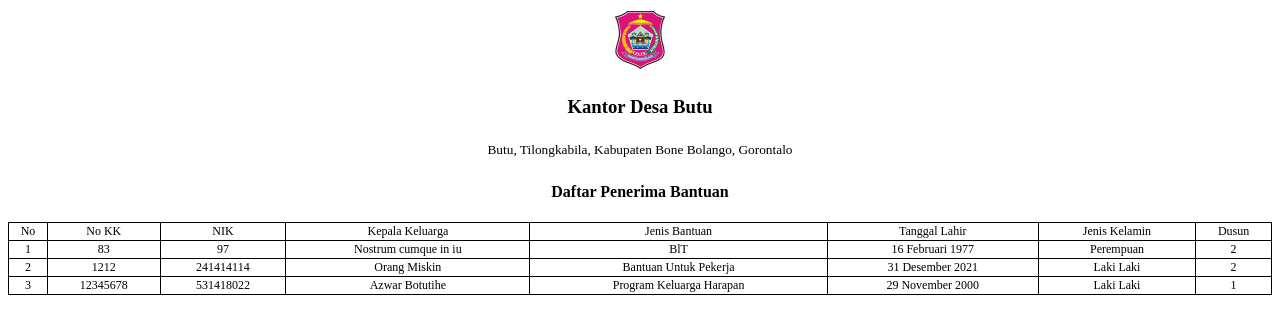
After one commit to wayosu/new-simkbs, a PHP site: page /SIMKBS/app/print/template_penerima_bantuan.php in a window 1280 px wide. The commit adds this page. Shown: the top 334 px of the page. Run offline with PHP 8.4, Linux system fonts and the light colour scheme; data comes from the database, SQL or seed files in the repository.

Commit message:
Tambahan Data Bantuan

```diff
--- a/app/function/function_bantuan.php
+++ b/app/function/function_bantuan.php
@@ -71,6 +71,12 @@ function tampil_penerima($mysqli){
         <td><?= tgl_indo($row_peneriama['TGL_LHR']) ?></td>
         <td><?= $row_peneriama['JK'] == '1' ? 'Laki Laki' : 'Perempuan'; ?></td>
         <td><?= $row_peneriama['DSN'] ?></td>
+        <td>
+        <form action="" method="post">
+            <input type="hidden" name="nik" value="<?= $row_peneriama['NIK'] ?>">
+            <button name="hapus_daftar" class="btn btn-danger btn-xs"><i class="fas fa-trash"></i> Hapus Dari Daftar</button>
+        </form>
+        </td>
     </tr>
    <?php
    }
--- /dev/null
+++ b/app/print/template_penerima_bantuan.php
@@ -0,0 +1,118 @@
+<?php require_once '../koneksi.php'; ?>
+<?php
+    function tgl_indo($tanggal)
+    {
+        $bulan = array(
+            1 =>   'Januari',
+            'Februari',
+            'Maret',
+            'April',
+            'Mei',
+            'Juni',
+            'Juli',
+            'Agustus',
+            'September',
+            'Oktober',
+            'November',
+            'Desember'
+        );
+        $pecahkan = explode('-', $tanggal);
+
+        // variabel pecahkan 0 = tanggal
+        // variabel pecahkan 1 = bulan
+        // variabel pecahkan 2 = tahun
+
+        return $pecahkan[2] . ' ' . $bulan[(int)$pecahkan[1]] . ' ' . $pecahkan[0];
+    }
+    ?>
+<!DOCTYPE html>
+<html lang="en">
+
+<head>
+    <title>Klasifikasi Berdasarkan Pendidikan Terakhir</title>
+    <style>
+        .display-data {
+            font-size: 12px;
+            border: 1px solid black;
+            width: 100%;
+            border-collapse: collapse;
+        }
+
+        .display-data th {
+            padding: 8px;
+        }
+
+        .display-data th,
+        .display-data td {
+            border: 1px solid black;
+            text-align: center;
+            width: auto;
+        }
+
+        .display-header {
+            margin-bottom: 1rem;
+        }
+
+        .display-header td {
+            text-align: center;
+        }
+
+        h4 {
+            text-align: center;
+        }
+    </style>
+</head>
+
+<body>
+    <table width="100%" class="display-header">
+        <tr>
+            <td>
+                <img src="../../kab.png" alt="logo-kab" width="50">
+            </td>
+        </tr>
+        <tr>
+            <td><h3>Kantor Desa Butu</h3></td>
+        </tr>
+        <tr>
+            <td>
+                <small>Butu, Tilongkabila, Kabupaten Bone Bolango, Gorontalo</small>
+            </td>
+        </tr>
+    </table>
+
+    <h4>Daftar Penerima Bantuan</h4>
+    <table width="100%" class="display-data">
+    <thead>
+        <tr>
+            <td>No</td>
+            <td>No KK</td>
+            <td>NIK</td>
+            <td>Kepala Keluarga</td>
+            <td>Jenis Bantuan</td>
+            <td>Tanggal Lahir</td>
+            <td>Jenis Kelamin</td>
+            <td>Dusun</td>
+        </tr>
+    </thead>
+    <tbody>
+    <?php
+     $nomor = 1;
+     $query_penerima = $mysqli->query("SELECT * FROM tabel_kependudukan WHERE bantuan='1'");
+     while($row_peneriama = $query_penerima->fetch_assoc()){
+    ?>
+     <tr>
+        <td><?= $nomor++ ?></td>
+        <td><?= $row_peneriama['NO_KK'] ?></td>
+        <td><?= $row_peneriama['NIK'] ?></td>
+        <td><?= $row_peneriama['NAMA_LGKP'] ?></td>
+        <td><?= $row_peneriama['jenis_bantuan'] ?></td>
+        <td><?= tgl_indo($row_peneriama['TGL_LHR']) ?></td>
+        <td><?= $row_peneriama['JK'] == '1' ? 'Laki Laki' : 'Perempuan'; ?></td>
+        <td><?= $row_peneriama['DSN'] ?></td>
+    </tr>
+    <?php
+    }
+    ?>
+    </tbody>
+    </table>
+</body></html>
```
Also changed, not shown: app/post/post_data_kependudukan.php (+11 -0 lines), app/print/cetak_penerima_bantuan.php (added, +18 -0 lines), app/print/cetak_rekomendasi_bantuan.php (added, +18 -0 lines), app/print/template_rekomendasi_bantuan.php (added, +118 -0 lines), views/pages/data_klasifikasi_bantuan.php (+4 -3 lines).
